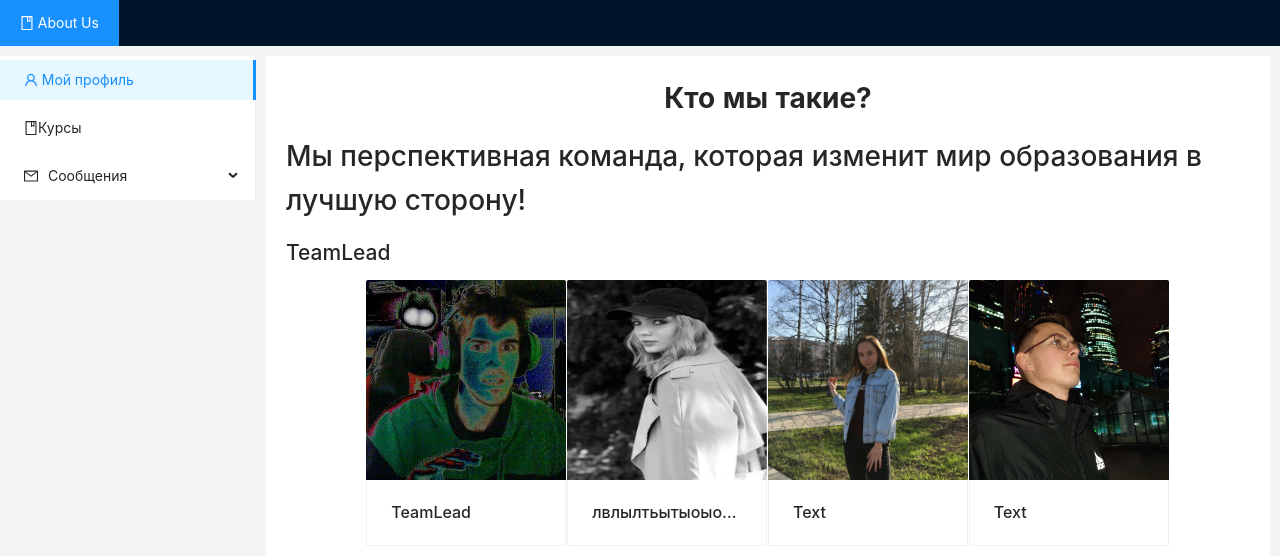
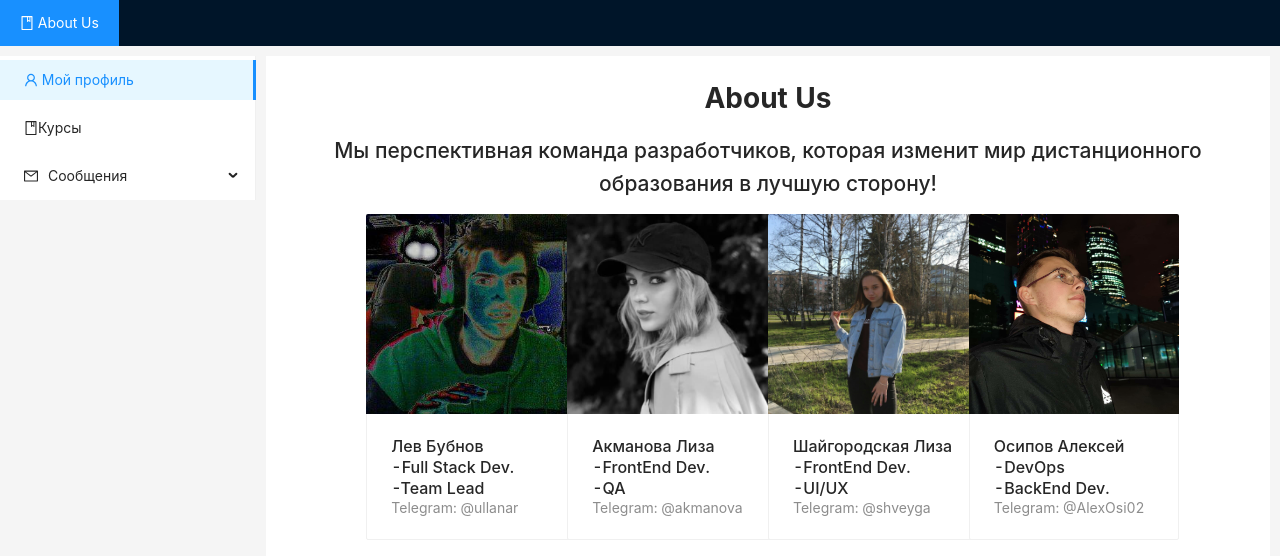
Before and after one commit to Ullanar/des_stankin, a React (Create React App) app: page /aboutus in a window 1280 px wide. Shown: the top 556 px of the page. Built offline with nearby package versions, Linux system fonts and the light colour scheme.

Commit message:
add description card

```diff
--- a/src/Components/Aboutass/aboutass.js
+++ b/src/Components/Aboutass/aboutass.js
@@ -8,35 +8,49 @@ function AboutAss() {
     const imgSources = [
         {
             src: 'images/lev.jpg',
-            text: 'TeamLead'
+            name: 'Лев Бубнов',
+            text:'-Full Stack Dev.',
+            text1:'-Team Lead',
+            description:'Telegram: @ullanar'
         },
         {
             src: 'images/Лиза А.jpg',
-            text: 'лвлылтьытыоыовоу',
+            name: 'Акманова Лиза',
+            text: '-FrontEnd Dev.',
+            text1: '-QA',
+            description:'Telegram: @akmanova'
         },
         {
             src: 'images/Лиза Ш.jpg',
-            text: 'Text',
+            name: 'Шайгородская Лиза',
+            text: '-FrontEnd Dev.',
+            text1: '-UI/UX',
+            description:'Telegram: @shveyga'
         },
         {
             src: 'images/Леха.jpg',
-            text: 'Text',
+            name: 'Осипов Алексей',
+            text: '-DevOps',
+            text1: '-BackEnd Dev.',
+            description:'Telegram: @AlexOsi02'
         },
     ]
     return (
         <div style={wrapperStyle}>
-            <h1 align="center"><b>Кто мы такие?</b></h1>
-            <p><h1>Мы перспективная команда, которая изменит мир образования в лучшую сторону!</h1></p>
-            <h2 align="left">TeamLead</h2>
+            <h1 align="center"><b>About Us</b></h1>
+            <p><h2 align="center">Мы перспективная команда разработчиков, которая изменит мир дистанционного образования в лучшую сторону!</h2></p>
             <Row justify='center' wrap>
                 {imgSources.map((item, i) => (
                     <Col className="gutter-row" span={5}>
                         <Card
                             hoverable
-                            style={{ width: 200 }}
+                            style={{ width: 210 }}
                             cover={<img alt="" src={item.src}/>}
                         >
+                            <Meta title={item.name}/>
                             <Meta title={item.text}/>
+                            <Meta title={item.text1}/>
+                            <Meta description={item.description}/>
                         </Card>
                     </Col>
                 ))}
```
Also changed, not shown: public/images/Лиза А.jpg, 1 other file (tests, documents, lock files or other folders).
